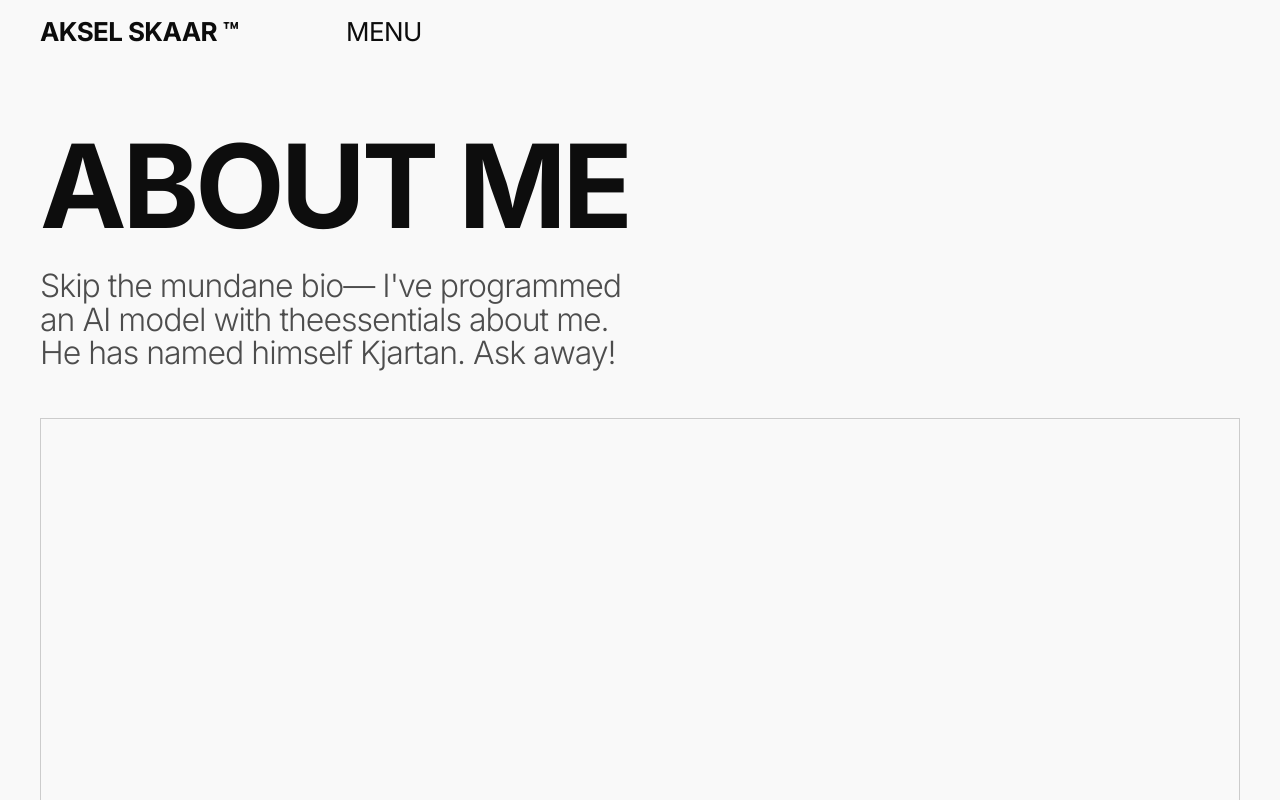
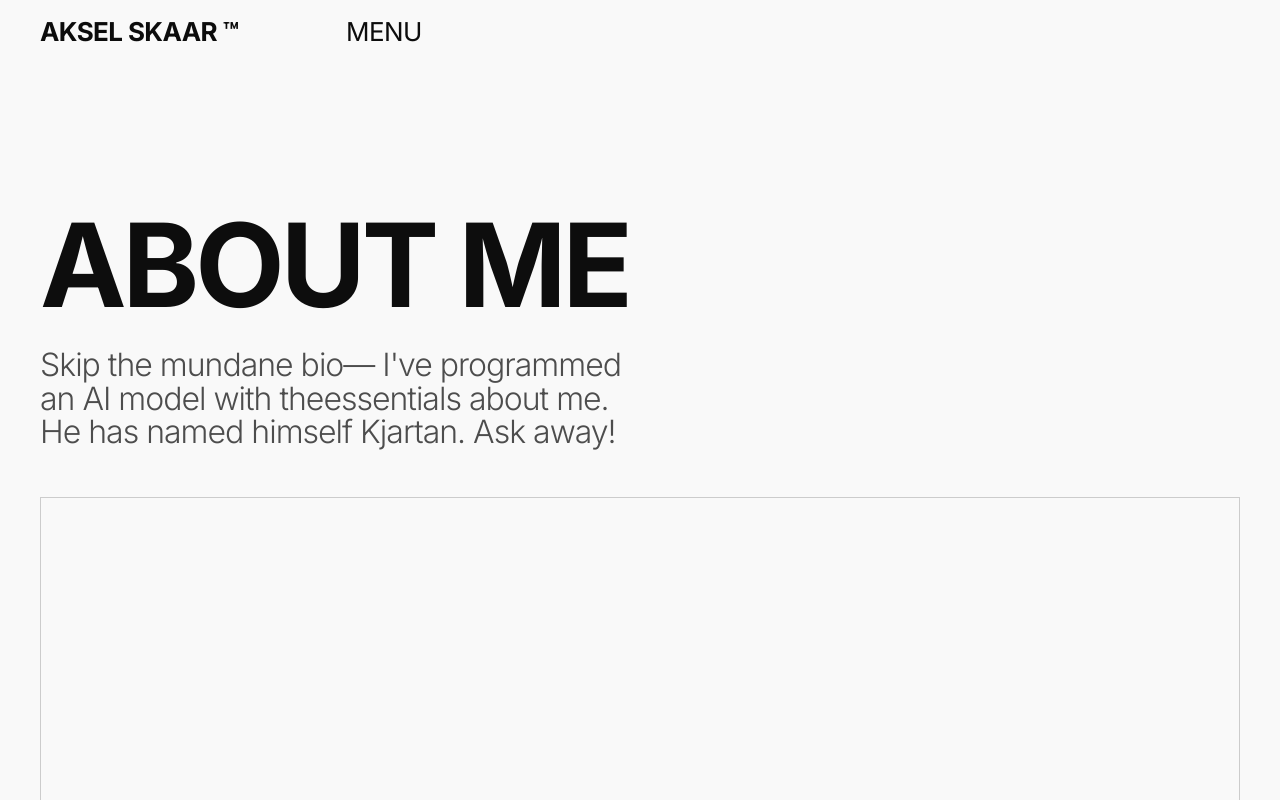
Before and after one commit to AkselHSkaar/Portfolio-website, a Next.js app: page /about in a window 1280 px wide. Shown: the top 800 px of the page. Built offline with nearby package versions, Linux system fonts and the light colour scheme.

Commit message:
fix: main tag with margin top moved to RootLayout

```diff
--- a/src/app/layout.tsx
+++ b/src/app/layout.tsx
@@ -41,7 +41,9 @@ export default function RootLayout({
         className={`${inter.variable} font-sans bg-gray-50 dark:bg-gray-800 text-gray-800 dark:text-gray-50 text-small-thin md:text-regular-thin lg:text-large-thin xl:text-xlarge-thin 2xl:text-huge-thin`}
       >
         <Navbar />
-        {children}
+        <main className='mt-navbar-sm md:mt-navbar-md lg:mt-navbar-lg'>
+          {children}
+        </main>
         <Footer />
       </body>
     </html>
```
